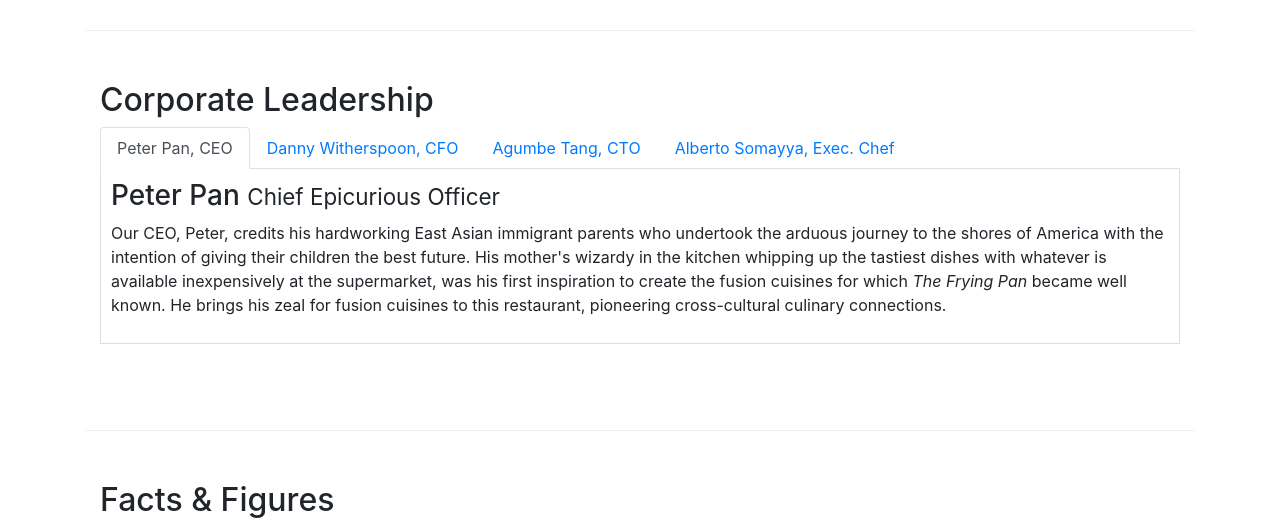
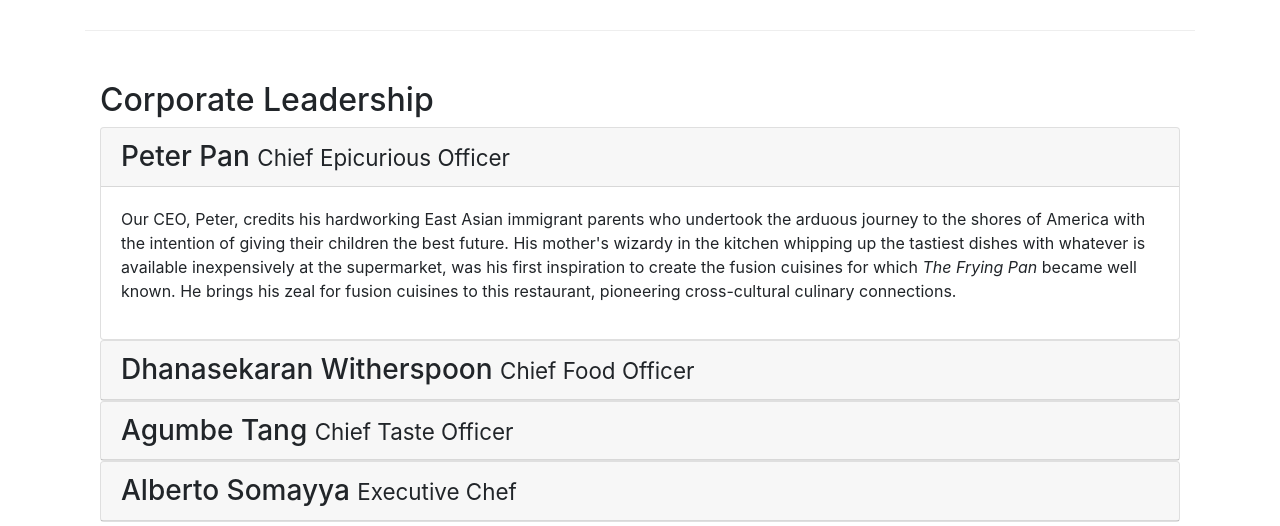
Before and after one commit to EmaanAhmeed/bootstrap-test, a website: page aboutus.html in a window 1280 px wide. Shown: the part 920-1446 px from the top of the page. Drawn offline with nearby package versions, Linux system fonts and the light colour scheme.

Commit message:
Accordion

```diff
--- a/aboutus.html
+++ b/aboutus.html
@@ -25,10 +25,14 @@
             <a class="navbar-brand" href="./index.html"><img src="img/logo.png" height="30" width="41"></a>
             <div class="collapse navbar-collapse" id="Navbar">
                 <ul class="navbar-nav mr-auto">
-                <li class="nav-item"><a class="nav-link" href="./index.html"><span class="fa fa-home fa-lg"></span> Home</a></li>
-                <li class="nav-item active"><a class="nav-link" href="#"><span class="fa fa-info fa-lg"></span> About</a></li>
-                <li class="nav-item"><a class="nav-link" href="#"><span class="fa fa-list fa-lg"></span> Menu</a></li>
-                <li class="nav-item"><a class="nav-link" href="./contactus.html"><span class="fa fa-address-card fa-lg"></span> Contact</a></li>
+                    <li class="nav-item"><a class="nav-link" href="./index.html"><span class="fa fa-home fa-lg"></span>
+                            Home</a></li>
+                    <li class="nav-item active"><a class="nav-link" href="#"><span class="fa fa-info fa-lg"></span>
+                            About</a></li>
+                    <li class="nav-item"><a class="nav-link" href="#"><span class="fa fa-list fa-lg"></span> Menu</a>
+                    </li>
+                    <li class="nav-item"><a class="nav-link" href="./contactus.html"><span
+                                class="fa fa-address-card fa-lg"></span> Contact</a></li>
                 </ul>
             </div>
         </div>
@@ -38,7 +42,8 @@
             <div class="row row-header">
                 <div class="col-12 col-sm-8">
                     <h1>Ristorante con Fusion</h1>
-                    <p>We take inspiration from the World's best cuisines, and create a unique fusion experience. Our lipsmacking creations will tickle your culinary senses!</p>
+                    <p>We take inspiration from the World's best cuisines, and create a unique fusion experience. Our
+                        lipsmacking creations will tickle your culinary senses!</p>
                 </div>
                 <div class="col-12 col-sm align-self-center">
                     <img src="img/logo.png" class="img-fluid">
@@ -62,10 +67,15 @@
         <div class="row row-content">
             <div class="col-12 col-sm-6">
                 <h2>Our History</h2>
-                <p>Started in 2010, Ristorante con Fusion quickly established itself as a culinary icon par excellence in Hong Kong. With its unique brand of world fusion cuisine that can be found nowhere else, it enjoys patronage from the A-list clientele in Hong Kong.  Featuring four of the best three-star Michelin chefs in the world, you never know what will arrive on your plate the next time you visit us.</p>
-                <p>The restaurant traces its humble beginnings to <em>The Frying Pan</em>, a successful chain started by our CEO, Mr. Peter Pan, that featured for the first time the world's best cuisines in a pan.</p>
+                <p>Started in 2010, Ristorante con Fusion quickly established itself as a culinary icon par excellence
+                    in Hong Kong. With its unique brand of world fusion cuisine that can be found nowhere else, it
+                    enjoys patronage from the A-list clientele in Hong Kong. Featuring four of the best three-star
+                    Michelin chefs in the world, you never know what will arrive on your plate the next time you visit
+                    us.</p>
+                <p>The restaurant traces its humble beginnings to <em>The Frying Pan</em>, a successful chain started by
+                    our CEO, Mr. Peter Pan, that featured for the first time the world's best cuisines in a pan.</p>
             </div>
-            <div  class="col-12 col-sm-6">
+            <div class="col-12 col-sm-6">
                 <div class="card">
                     <h3 class="card-header bg-primary text-white">Facts At a Glance</h3>
                     <div class="card-body">
@@ -85,9 +95,11 @@
             <div class="col-12">
                 <div class="card card-body bg-light">
                     <blockquote class="blockquote">
-                        <p class="mb-0">You better cut the pizza in four pieces because I'm not hungry enough to eat six.</p>
+                        <p class="mb-0">You better cut the pizza in four pieces because I'm not hungry enough to eat
+                            six.</p>
                         <footer class="blockquote-footer">
-                        Yogi Berra,<cite title="Source Title">The Wit and Wisdom of Yogi Berra, P. Pepe, Diversion Books, 2014</cite>
+                            Yogi Berra,<cite title="Source Title">The Wit and Wisdom of Yogi Berra, P. Pepe, Diversion
+                                Books, 2014</cite>
                         </footer>
                     </blockquote>
                 </div>
@@ -98,41 +110,74 @@
         <div class="row row-content">
             <div class="col col-sm col-md ">
                 <h2>Corporate Leadership</h2>
-                <ul class="nav nav-tabs">
-                    <li class="nav-item">
-                        <a class="nav-link active" href="#peter"
-                          role="tab" data-toggle="tab">Peter Pan, CEO</a>
-                      </li>
-                      <li class="nav-item">
-                        <a class="nav-link" href="#danny" role="tab"
-                          data-toggle="tab">Danny Witherspoon, CFO</a>
-                      </li>
-                      <li class="nav-item">
-                        <a class="nav-link" href="#agumbe"role="tab"
-                          data-toggle="tab">Agumbe Tang, CTO</a>
-                      </li>
-                      <li class="nav-item">
-                        <a class="nav-link" href="#alberto" role="tab"
-                          data-toggle="tab">Alberto Somayya, Exec. Chef</a>
-                      </li>
-                </ul>
-                <div class="tab-content">
-                    <div role="tabpanel" class="tab-pane fade show active" id="peter">
-                <h3>Peter Pan <small>Chief Epicurious Officer</small></h3>
-                <p class="d-none d-sm-block">Our CEO, Peter, credits his hardworking East Asian immigrant parents who undertook the arduous journey to the shores of America with the intention of giving their children the best future. His mother's wizardy in the kitchen whipping up the tastiest dishes with whatever is available inexpensively at the supermarket, was his first inspiration to create the fusion cuisines for which <em>The Frying Pan</em> became well known. He brings his zeal for fusion cuisines to this restaurant, pioneering cross-cultural culinary connections.</p>
+                <div id="accordion">
+                    <div class="card">
+                        <div class="card-header" role="tab" id="peterhead">
+                        <h3 class="mb-0">
+                            <a data-toggle="collapse" data-target="#peter">
+                            Peter Pan <small>Chief Epicurious Officer</small>
+                            </a>
+                        </h3>
                         </div>
-                    <div role="tabpanel" class="tab-pane fade" id="danny">
-                <h3>Dhanasekaran Witherspoon <small>Chief Food Officer</small></h3>
-                <p class="d-none d-sm-block">Our CFO, Danny, as he is affectionately referred to by his colleagues, comes from a long established family tradition in farming and produce. His experiences growing up on a farm in the Australian outback gave him great appreciation for varieties of food sources. As he puts it in his own words, <em>Everything that runs, wins, and everything that stays, pays!</em></p>
+                        <div class="collapse show" id="peter" data-parent="#accordion">
+                            <div class="card-body">
+                                <p class="d-none d-sm-block">Our CEO, Peter, credits his hardworking East Asian
+                                    immigrant parents who undertook the arduous journey to the shores of America with
+                                    the intention of giving their children the best future. His mother's wizardy in the
+                                    kitchen whipping up the tastiest dishes with whatever is available inexpensively at
+                                    the supermarket, was his first inspiration to create the fusion cuisines for which
+                                    <em>The Frying Pan</em> became well known. He brings his zeal for fusion cuisines to
+                                    this restaurant, pioneering cross-cultural culinary connections.</p>
                             </div>
-            <div role="tabpanel" class="tab-pane fade" id="agumbe">
-                <h3>Agumbe Tang <small>Chief Taste Officer</small></h3>
-                <p class="d-none d-sm-block">Blessed with the most discerning gustatory sense, Agumbe, our CTO, personally ensures that every dish that we serve meets his exacting tastes. Our chefs dread the tongue lashing that ensues if their dish does not meet his exacting standards. He lives by his motto, <em>You click only if you survive my lick.</em></p>
                         </div>
-            <div role="tabpanel" class="tab-pane fade" id="alberto">
-                <h3>Alberto Somayya <small>Executive Chef</small></h3>
-                <p class="d-none d-sm-block">Award winning three-star Michelin chef with wide International experience having worked closely with whos-who in the culinary world, he specializes in creating mouthwatering Indo-Italian fusion experiences. He says, <em>Put together the cuisines from the two craziest cultures, and you get a winning hit! Amma Mia!</em></p>
+                    </div>
 
+
+                    <div class="card">
+                        <div class="card-header" role="tab" id="dannyhead">
+                        <h3 class="mb-0">
+                            <a  data-toggle="collapse" data-target="#danny">
+                            Dhanasekaran Witherspoon <small>Chief Food Officer</small>
+                            </a>
+                        </h3>
+                    </div>
+                    <div class="collapse" id="danny" data-parent="#accordion">
+                        <div class="card-body">
+                            <p class="d-none d-sm-block">Our CFO, Danny, as he is affectionately referred to by his
+                                colleagues, comes from a long established family tradition in farming and produce. His
+                                experiences growing up on a farm in the Australian outback gave him great appreciation for
+                                varieties of food sources. As he puts it in his own words, <em>Everything that runs, wins,
+                                    and everything that stays, pays!</em></p>
+                        </div>
+                    </div>
+                </div>
+
+
+<div class="card">
+    <div class="card-header" role="tab" id="agumbehead">
+        <h3 class="mb-0"><a  data-toggle="collapse" data-target="#agumbe">Agumbe Tang <small>Chief Taste Officer</small></a></h3>
+        </div>
+        <div class="collapse" id="agumbe" data-parent="#accordion">
+        <div class="card-body">
+             <p class="d-none d-sm-block">Blessed with the most discerning gustatory sense, Agumbe, our CTO,
+                            personally ensures that every dish that we serve meets his exacting tastes. Our chefs dread
+                             the tongue lashing that ensues if their dish does not meet his exacting standards. He lives
+                            by his motto, <em>You click only if you survive my lick.</em></p>
+        </div>
+        </div>
+        </div>
+                   <div class="card">
+                       <div role="tab" class="card-header" id="albertohead">
+                        <h3 class="mb-0"><a  data-toggle="collapse" data-target="#alberto">Alberto Somayya <small>Executive Chef</small></a></h3>
+                    </div>
+                    <div class="collapse" id="alberto" data-parent="#accordion">
+<div class="card-body">
+    <p class="d-none d-sm-block">Award winning three-star Michelin chef with wide International
+                            experience having worked closely with whos-who in the culinary world, he specializes in
+                            creating mouthwatering Indo-Italian fusion experiences. He says, <em>Put together the
+                                cuisines from the two craziest cultures, and you get a winning hit! Amma Mia!</em></p>
+                            </div>
+                        </div>
                    </div>
                 </div>
             </div>
@@ -213,11 +258,16 @@
                 </div>
                 <div class="col-12 col-sm-4 align-self-center">
                     <div class="text-center">
-                        <a class="btn btn-social-icon btn-google" href="http://google.com/+"><i class="fa fa-google-plus"></i></a>
-                        <a class="btn btn-social-icon btn-facebook" href="http://www.facebook.com/profile.php?id="><i class="fa fa-facebook"></i></a>
-                        <a class="btn btn-social-icon btn-linkedin" href="http://www.linkedin.com/in/"><i class="fa fa-linkedin"></i></a>
-                        <a class="btn btn-social-icon btn-twitter" href="http://twitter.com/"><i class="fa fa-twitter"></i></a>
-                        <a class="btn btn-social-icon btn-google" href="http://youtube.com/"><i class="fa fa-youtube"></i></a>
+                        <a class="btn btn-social-icon btn-google" href="http://google.com/+"><i
+                                class="fa fa-google-plus"></i></a>
+                        <a class="btn btn-social-icon btn-facebook" href="http://www.facebook.com/profile.php?id="><i
+                                class="fa fa-facebook"></i></a>
+                        <a class="btn btn-social-icon btn-linkedin" href="http://www.linkedin.com/in/"><i
+                                class="fa fa-linkedin"></i></a>
+                        <a class="btn btn-social-icon btn-twitter" href="http://twitter.com/"><i
+                                class="fa fa-twitter"></i></a>
+                        <a class="btn btn-social-icon btn-google" href="http://youtube.com/"><i
+                                class="fa fa-youtube"></i></a>
                         <a class="btn btn-social-icon" href="mailto:"><i class="fa fa-envelope-o"></i></a>
                     </div>
                 </div>
```
Lines whose indentation alone changed are shown as unchanged.
